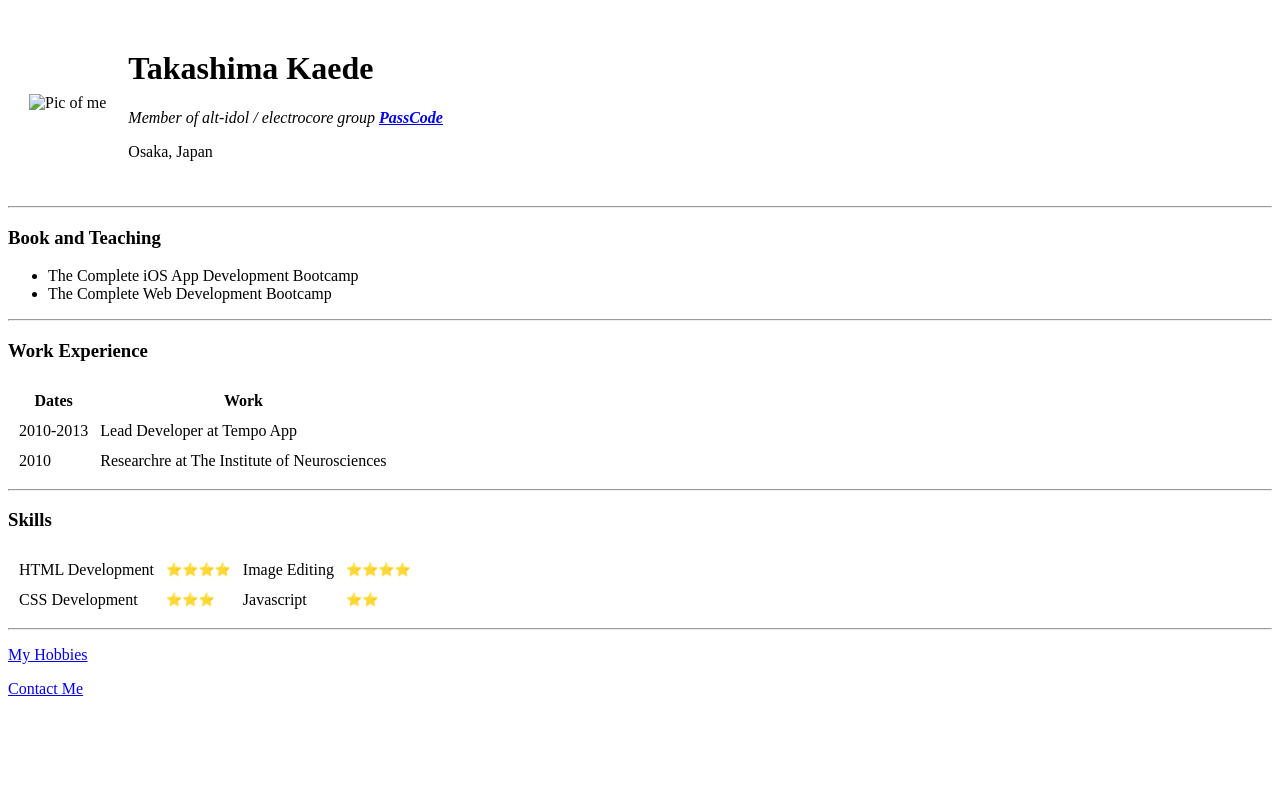
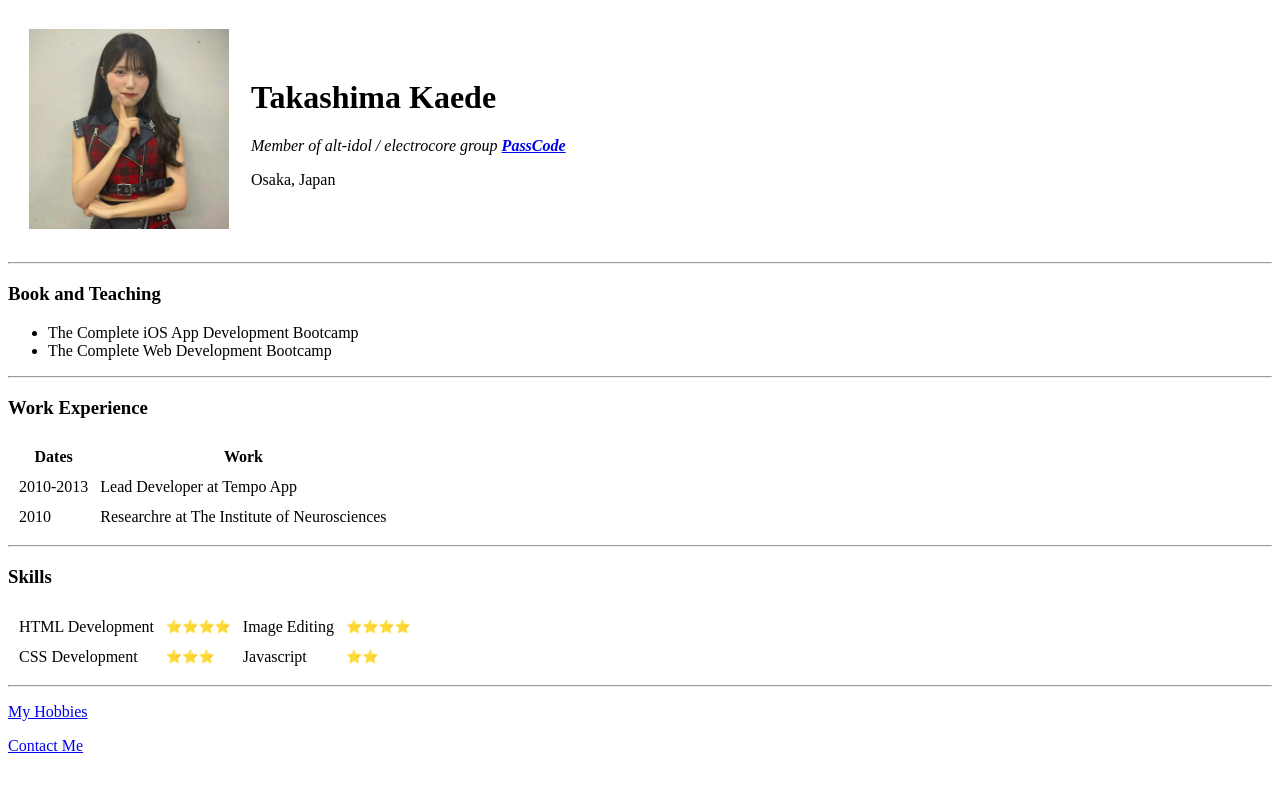
Before and after one commit to PassCodeJP/uDemyCWD2022, a plain HTML site: page index.html in a window 1280 px wide. Drawn offline with Linux system fonts and the light colour scheme; the site is published under a folder, as on GitHub Pages, so addresses that start at the root find nothing.

Commit message:
Update index.html

```diff
--- a/index.html
+++ b/index.html
@@ -9,7 +9,7 @@
 <body>
   <table cellspacing="20">
     <tr>
-      <td><img src="/uDemyCWD2022/images/Kaede.png" alt="Pic of me" width="200"></td>
+      <td><img src="images/Kaede.png" alt="Pic of me" width="200"></td>
       <td>  <h1>Takashima Kaede</h1>
         <p><em>Member of alt-idol / electrocore group <strong><a href="https://jpop.fandom.com/wiki/PassCode">PassCode</a></strong></em></p>
         <p>Osaka, Japan</p></td>
```
